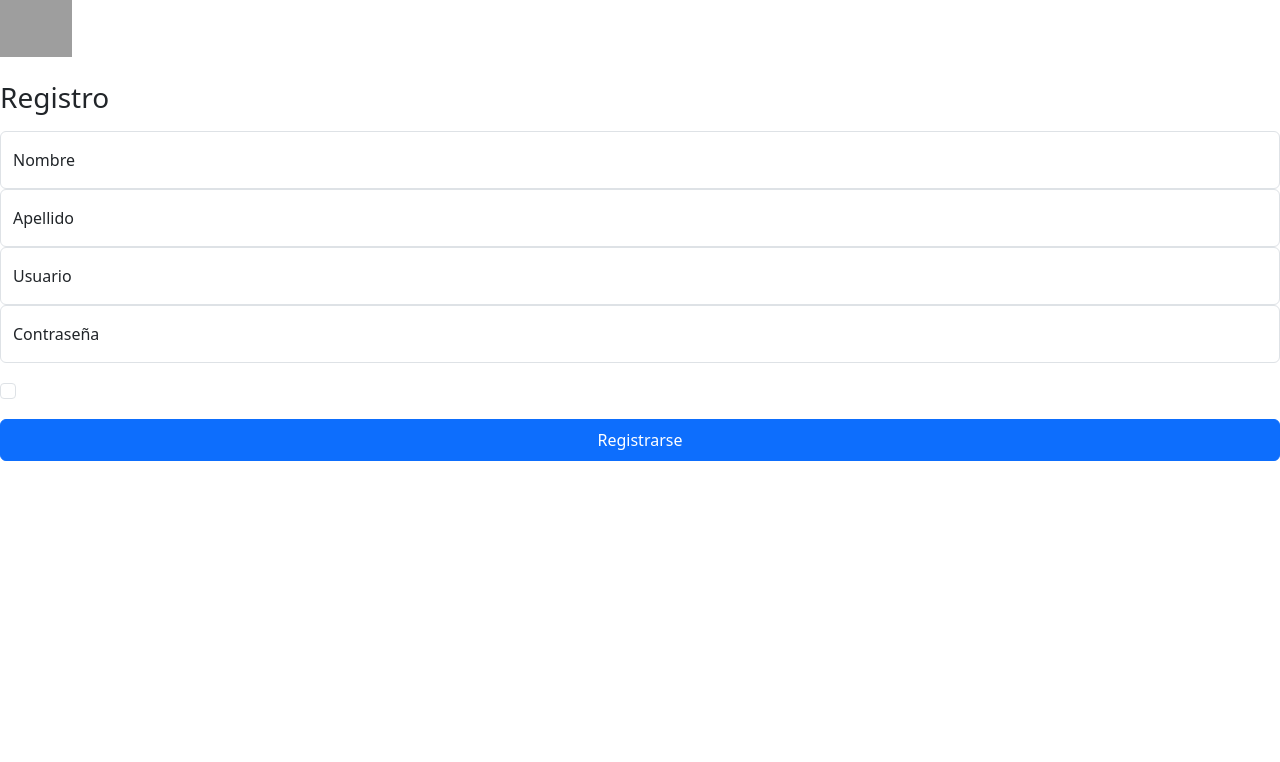
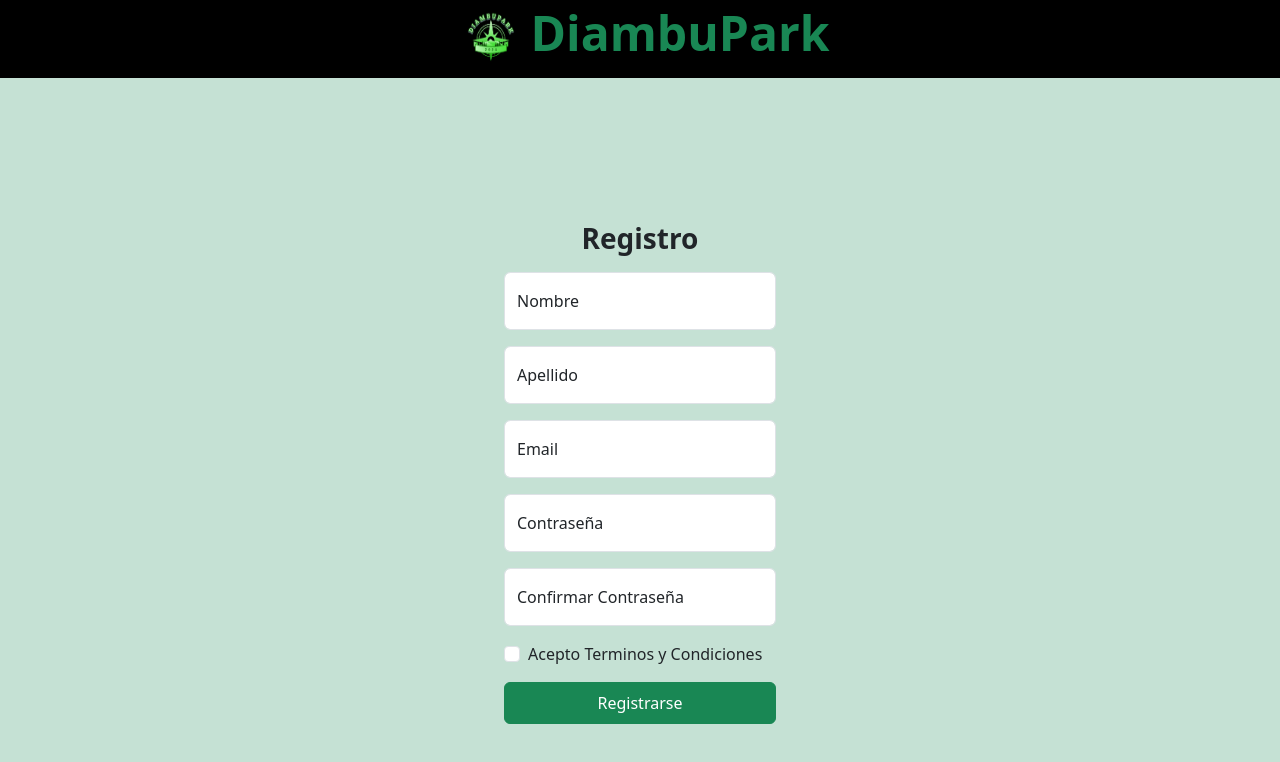
Before and after one commit to NicolasRojas1927/diambufront, a React (Vite) app: page /registro in a window 1280 px wide. Shown: the top 762 px of the page. Built offline with nearby package versions, Linux system fonts and the light colour scheme; grey boxes are pictures that could not be loaded.

Commit message:
Actualizacion Modulo Registro

```diff
--- a/src/Register.jsx
+++ b/src/Register.jsx
@@ -1,11 +1,13 @@
-import React, { useState } from 'react';
+import { useState } from 'react';
 import 'bootstrap/dist/css/bootstrap.min.css';
 import './sign-in.css';
 
 function Register() {
     const [name, setName] = useState('');
+    const [lastname, setLastName] = useState('');
     const [email, setEmail] = useState('');
     const [password, setPassword] = useState('');
+    const [confirmpass, setConfirmPass] = useState('');
 
     const handleSubmit = async (e) => {
         e.preventDefault();
@@ -24,7 +26,8 @@ function Register() {
             if (response.ok) {
                 console.log('Registro exitoso', data)
             } else {
-                console.log('Error de Registro')
+                console.log('Error de Registro', data.errors[0].msg)
+                alert(`${data.errors[0].msg}`);
             }
 
         } catch (error) {
@@ -34,27 +37,34 @@ function Register() {
 
     const RegisterData = {
         name: name,
+        lastname: lastname,
         email: email,
-        password: password
+        password: password,
+        confirmpass: confirmpass
     };
 
 
 
     return (
+        <div className=" justify-content-center vh-100 bg-success text-dark bg-opacity-25" >
+            <div className="p-1 container-fluid d-flex justify-content-center bg-black">
+                <img
+                    className="align-items-center"
+                    src="../src/img/logo.jpeg"
+                    alt="Bootstrap logo"
+                    width="80"
+                    height="70"
+                />
+                <span className="display-5 fw-bold text-success"
+                >DiambuPark</span>
+            </div>
+            <main className="form-signin d-flex justify-content-center m-5 p-5">
+                <form onSubmit={handleSubmit} className="w-25">
 
-        <main className="form-signin">
-            <form onSubmit={handleSubmit}>
-                <img
-                    className="mb-4"
-                    src="https://getbootstrap.com/docs/5.3/assets/brand/bootstrap-logo.svg"
-                    alt="Bootstrap logo"
-                    width="72"
-                    height="57"
-                />
-                <h1 className="h3 mb-3 fw-normal">Registro</h1>
-                <div className="form-floating">
+                    <h1 className="h3 mb-3 fw-normal mt-5 text-center fw-bold">Registro</h1>
+                    <div className="form-floating mb-3">
                         <input
-                        type="email"
+                            type="text"
                             className="form-control"
                             id="floatingInput"
                             placeholder="name@example.com"
@@ -62,18 +72,18 @@ function Register() {
                         />
                         <label htmlFor="floatingInput">Nombre</label>
                     </div>
-                <div className="form-floating">
+                    <div className="form-floating mb-3">
                         <input
-                        type="email"
+                            type="text"
                             className="form-control"
-                        id="floatingInput"
+                            id="floatingInput1"
                             placeholder="name@example.com"
-                        onChange={(e) => setName(e.target.value)}
+                            onChange={(e) => setLastName(e.target.value)}
                         />
                         <label htmlFor="floatingInput">Apellido</label>
                     </div>
 
-                <div className="form-floating">
+                    <div className="form-floating mb-3">
                         <input
                             type="email"
                             className="form-control"
@@ -81,9 +91,9 @@ function Register() {
                             placeholder="name@example.com"
                             onChange={(e) => setEmail(e.target.value)}
                         />
-                    <label htmlFor="floatingInput3">Usuario</label>
+                        <label htmlFor="floatingInput3">Email</label>
                     </div>
-                <div className="form-floating">
+                    <div className="form-floating mb-3">
                         <input
                             type="password"
                             className="form-control"
@@ -93,6 +103,16 @@ function Register() {
                         />
                         <label htmlFor="floatingPassword">Contraseña</label>
                     </div>
+                    <div className="form-floating mb-3">
+                        <input
+                            type="password"
+                            className="form-control"
+                            id="floatingPassword1"
+                            placeholder="Password"
+                            onChange={(e) => setConfirmPass(e.target.value)}
+                        />
+                        <label htmlFor="floatingPassword">Confirmar Contraseña</label>
+                    </div>
 
                     <div className="form-check text-start my-3">
                         <input
@@ -101,11 +121,11 @@ function Register() {
                             value="remember-me"
                             id="flexCheckDefault"
                         />
-                    {/* <label className="form-check-label" htmlFor="flexCheckDefault">
-                        Recuerdame
-                    </label> */}
+                        <label className="form-check-label" htmlFor="flexCheckDefault" aria-required>
+                            Acepto Terminos y Condiciones
+                        </label>
                     </div>
-                <button className="btn btn-primary w-100 py-2" type="submit">
+                    <button className="btn btn-success w-100 py-2" type="submit">
                         Registrarse
                     </button>
                     <br></br>
@@ -115,6 +135,7 @@ function Register() {
                 </button> */}
                 </form>
             </main>
+        </div>
     );
 };
 
```
Lines whose indentation alone changed are shown as unchanged.
